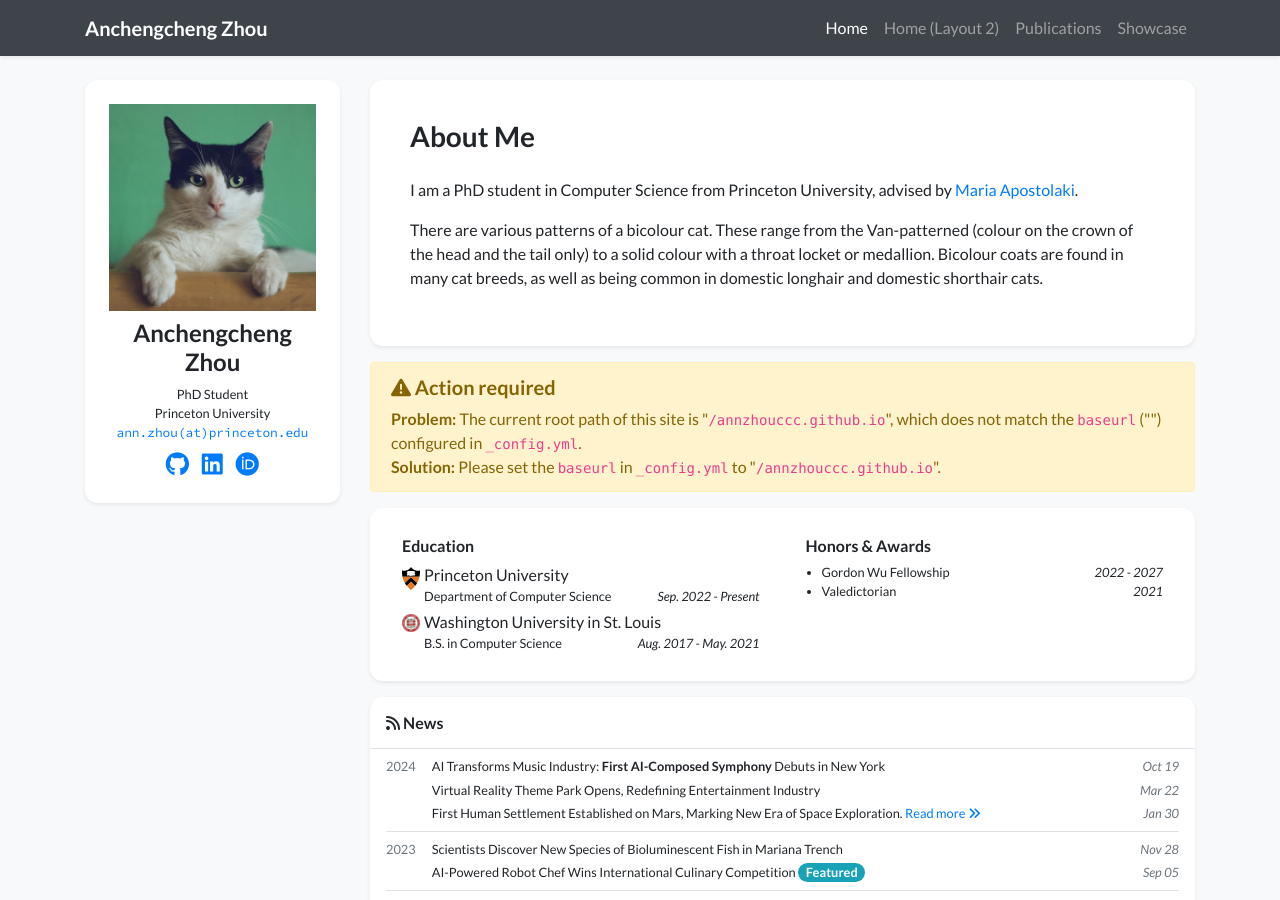
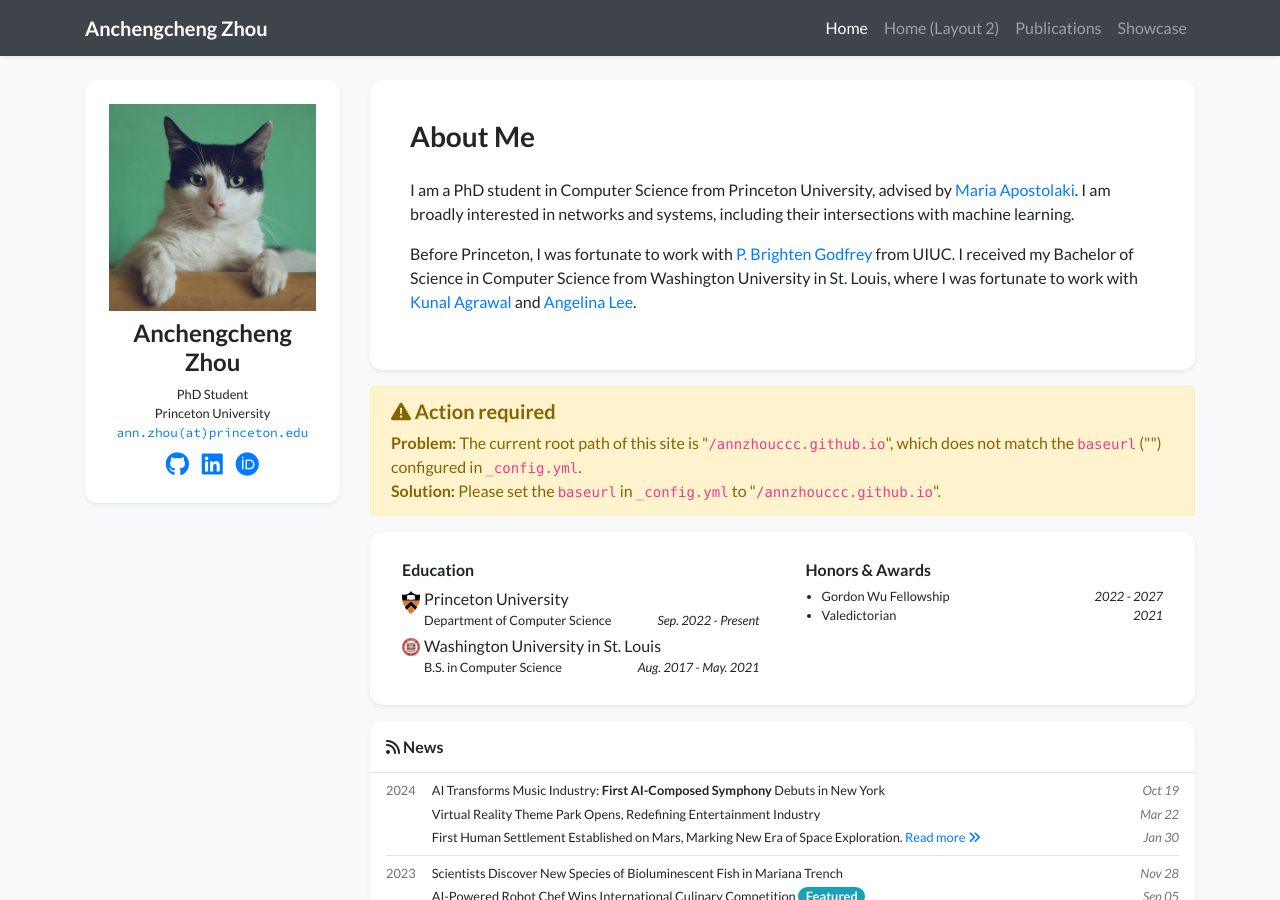
Before and after one commit to AnnZhouCcc/annzhouccc.github.io, a Jekyll site: the page built from index.html, in a window 1280 px wide and 900 px high. Built offline with Jekyll 4.4.1, drawn with Linux system fonts in a browser that asks for light colours; nearby versions of some CDN libraries; a style sheet for code colours, icons or effects is not loaded.

Commit message:
edit
Updated profile information and modified short bio.

```diff
--- a/_data/profile.yml
+++ b/_data/profile.yml
@@ -5,7 +5,7 @@ navbar_name: "Anchengcheng Zhou"
 positions:
 - name: PhD Student
 - name: Princeton University
-  logo: /assets/images/badges/MIT_Social_circle.png  # Logo is optional
+  # logo: /assets/images/badges/MIT_Social_circle.png  # Logo is optional
 
 
 email: "ann.zhou@princeton.edu"
@@ -23,11 +23,11 @@ short_bio_text_justify: false
 short_bio: >-
   <p>
     I am a PhD student in Computer Science from Princeton University, advised by <a href="https://netsyn.princeton.edu/people/maria-apostolaki" target="_blank">Maria Apostolaki</a>.
+    I am broadly interested in networks and systems, including their intersections with machine learning.
   </p>
   <p>
-    There are various patterns of a bicolour cat. These range from the Van-patterned (colour on the crown of the head
-    and the tail only) to a solid colour with a throat locket or medallion. Bicolour coats are found in many cat breeds,
-    as well as being common in domestic longhair and domestic shorthair cats.
+    Before Princeton, I was fortunate to work with <a href="https://pbg.cs.illinois.edu/" target="_blank">P. Brighten Godfrey</a> from UIUC.
+    I received my Bachelor of Science in Computer Science from Washington University in St. Louis, where I was fortunate to work with <a href="https://engineering.washu.edu/faculty/Kunal-Agrawal.html" target="_blank">Kunal Agrawal</a> and <a href="https://www.cse.wustl.edu/~angelee/home_page/" target="_blank">Angelina Lee</a>.
   </p>
 
 portrait_url: /assets/images/photos/portrait.jpg
```
